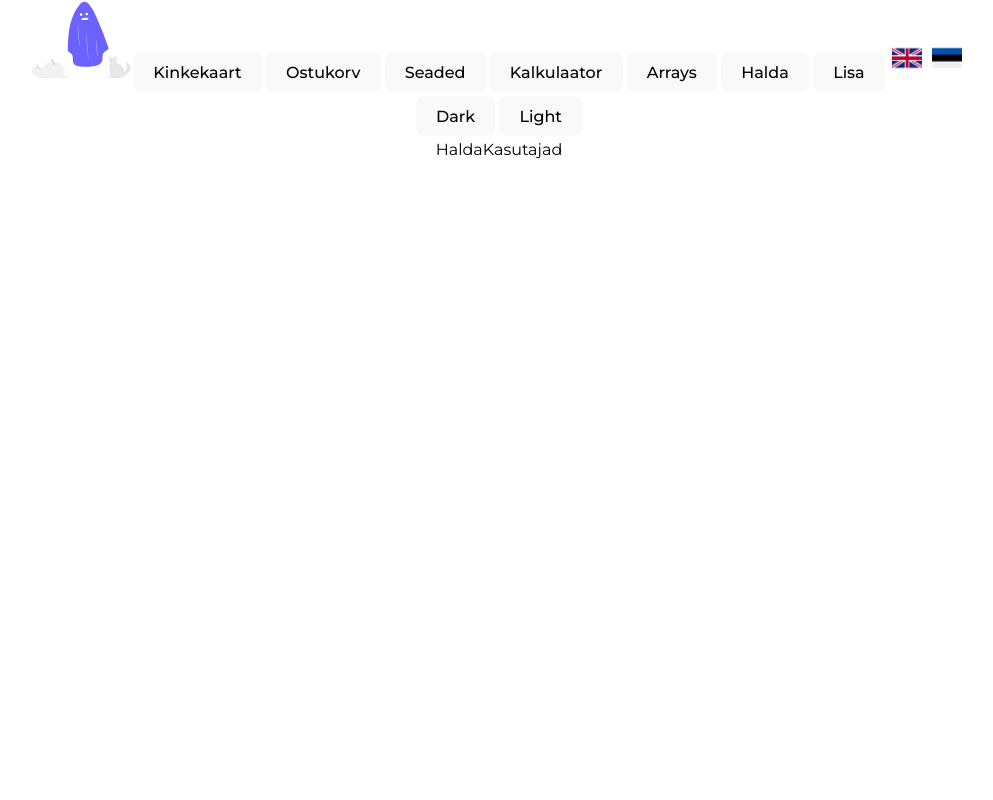
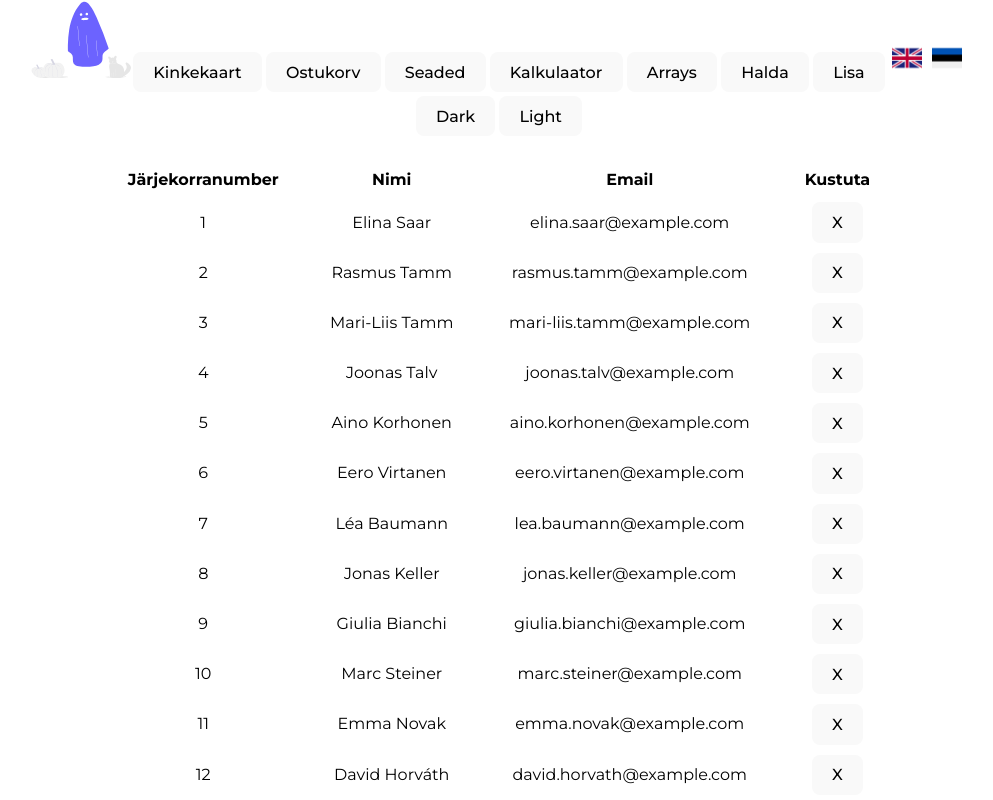
Before and after one commit to hallapmark/veebipood, a React (Vite) app: page /halda-kasutajad in a window 1280 px wide. Shown: the top 800 px of the page, without its empty margins (141-1134 px from the left). Built offline with nearby package versions, Linux system fonts and the light colour scheme.

Commit message:
Add manage users view

```diff
--- a/src/data/kasutajad.json
+++ b/src/data/kasutajad.json
@@ -1,6 +1,6 @@
 [
   { "name": "Elina Saar", "email": "elina.saar@example.com" },
-  { "name": "Rasmus Tamm", "email": "rasmus.kask@example.com" },
+  { "name": "Rasmus Tamm", "email": "rasmus.tamm@example.com" },
   { "name": "Mari-Liis Tamm", "email": "mari-liis.tamm@example.com" },
   { "name": "Joonas Talv", "email": "joonas.talv@example.com" },
   { "name": "Aino Korhonen", "email": "aino.korhonen@example.com" },
--- a/src/pages/halda/HaldaAutod.jsx
+++ b/src/pages/halda/HaldaAutod.jsx
@@ -4,7 +4,6 @@ import styles from "../../css/HaldaAutod.module.css"
 import { Link } from "react-router-dom";
 
 function HaldaAutod() {
-
   const [autod, setAutod] = useState(autodAndmebaasist.slice());
 
   function kustuta(index) {
--- a/src/pages/halda/HaldaEsindused.jsx
+++ b/src/pages/halda/HaldaEsindused.jsx
@@ -15,7 +15,7 @@ function HaldaEsindused() {
 
   return (
     <div>
-      <h1>Halda esindussid</h1>
+      <h1>Halda esindusi</h1>
       <table>
         <thead>
           <tr>
--- a/src/pages/halda/HaldaKasutajad.jsx
+++ b/src/pages/halda/HaldaKasutajad.jsx
@@ -1,6 +1,39 @@
+import { useState } from "react"
+import usersDB from "../../data/kasutajad.json"
+
 function HaldaKasutajad() {
+  const [users, setUsers] = useState(usersDB.slice());
+
+  function kustuta(index) {
+    usersDB.splice(index, 1);
+    setUsers(usersDB.slice());
+  }
+
   return (
-    <div>HaldaKasutajad</div>
+    <div>
+      <table>
+        <thead>
+          <tr>
+            <th>Järjekorranumber</th>
+            <th>Nimi</th>
+            <th>Email</th>
+            <th>Kustuta</th>
+          </tr>
+        </thead>
+        <tbody>
+          {users.map((kasutaja, i) =>
+            <tr key={kasutaja.name}>
+              <td>{i+1}</td>
+              <td>{kasutaja.name}</td>
+              <td>{kasutaja.email}</td>
+              <td>
+                <button onClick={() => kustuta(i)}>X</button>
+              </td>
+            </tr>
+            )}
+        </tbody>
+      </table>
+    </div>
   )
 }
 
```
